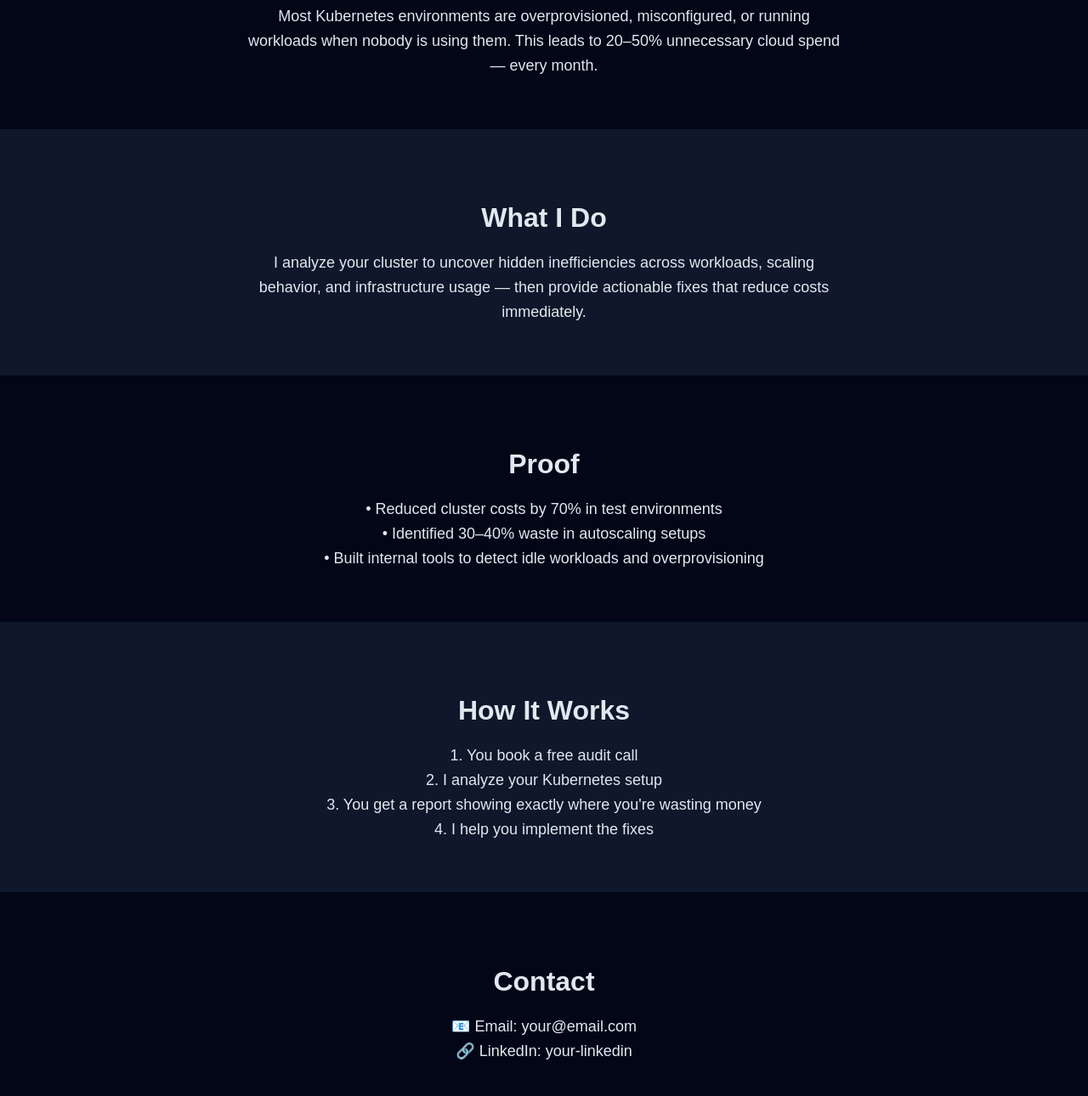
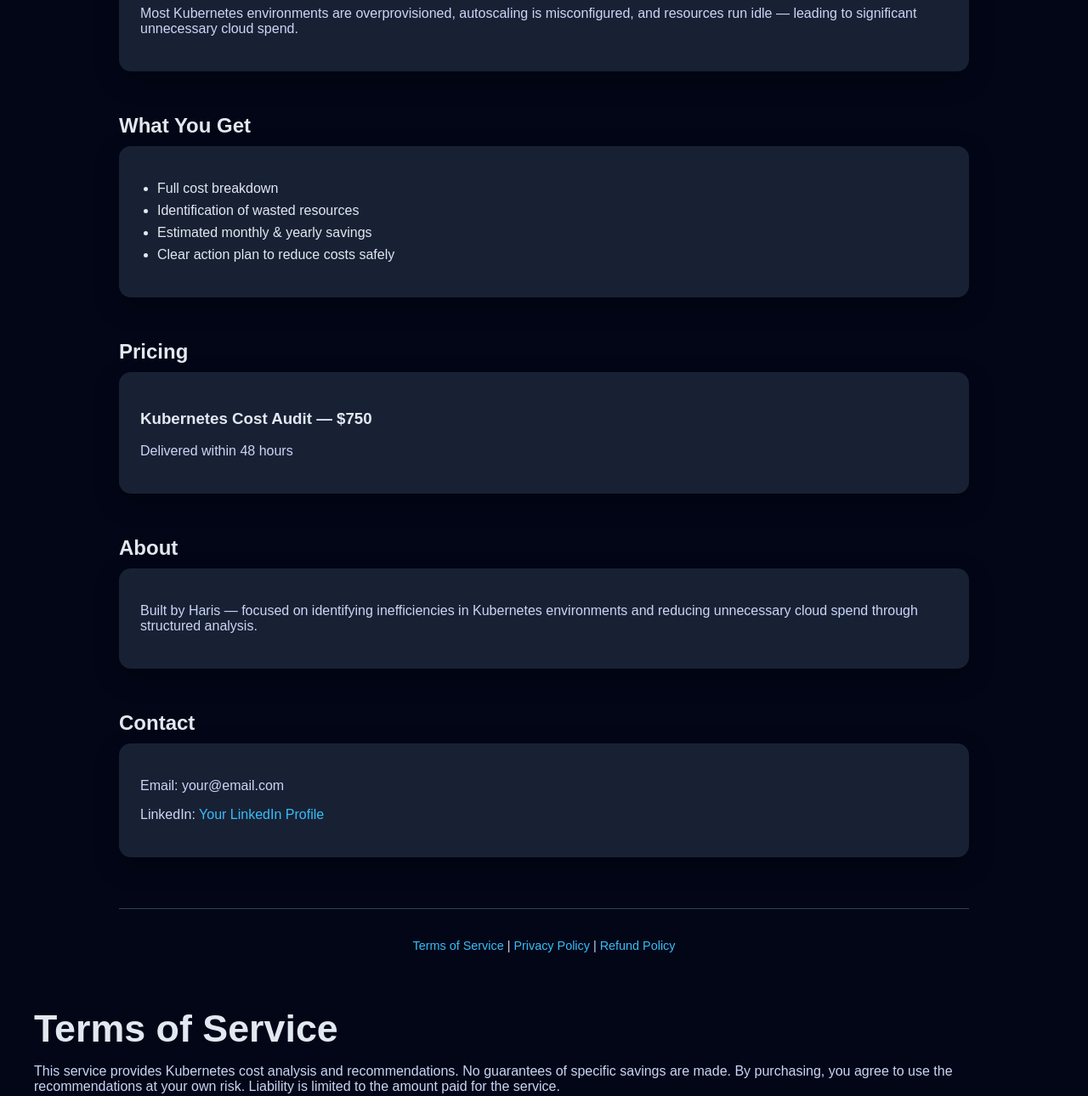
Before and after one commit to harismaplewest/maplewestlandingpage, a plain HTML site: page index.html in a window 1280 px wide. Shown: the part 539-1829 px from the top of the page at 85% size. Drawn offline with Linux system fonts and the light colour scheme.

Commit message:
Update index.html

```diff
--- a/index.html
+++ b/index.html
@@ -2,133 +2,121 @@
 <html lang="en">
 <head>
   <meta charset="UTF-8">
-  <title>MapleOps | Kubernetes Cost Optimization</title>
   <meta name="viewport" content="width=device-width, initial-scale=1.0">
-
+  <title>Kubernetes Cost Audit</title>
   <style>
-    body {
-      margin: 0;
-      font-family: Arial, sans-serif;
-      background: #0f172a;
-      color: #e2e8f0;
-    }
-
-    header {
-      padding: 80px 20px;
-      text-align: center;
-    }
-
-    h1 {
-      font-size: 48px;
-      margin-bottom: 20px;
-    }
-
-    h2 {
-      font-size: 32px;
-      margin-bottom: 20px;
-    }
-
-    p {
-      font-size: 18px;
-      max-width: 700px;
-      margin: auto;
-      line-height: 1.6;
-    }
-
-    .btn {
-      display: inline-block;
-      margin-top: 30px;
-      padding: 14px 28px;
-      background: #22c55e;
-      color: black;
-      text-decoration: none;
-      border-radius: 8px;
-      font-weight: bold;
-    }
-
-    section {
-      padding: 60px 20px;
-      text-align: center;
-    }
-
-    .dark {
-      background: #020617;
-    }
-
-    footer {
-      padding: 40px 20px;
-      font-size: 14px;
-      text-align: center;
-      border-top: 1px solid #334155;
-    }
-
-    a {
-      color: #22c55e;
-    }
+    body { font-family: Inter, Arial, sans-serif; margin:0; background:linear-gradient(135deg,#0f172a,#020617); color:#e2e8f0; }
+    .container { max-width: 1000px; margin: auto; padding: 20px; }
+    h1 { font-size: 2.8em; margin-bottom:10px; }
+    h2 { margin-bottom:10px; }
+    p { color:#cbd5f5; }
+    .hero { text-align:center; padding:80px 20px; }
+    .btn { background:#22c55e; color:#000; padding:14px 24px; border-radius:10px; text-decoration:none; font-weight:bold; display:inline-block; margin-top:20px; }
+    .section { margin:50px 0; }
+    .card { background:rgba(30,41,59,0.8); padding:25px; border-radius:14px; margin-bottom:20px; box-shadow:0 10px 30px rgba(0,0,0,0.3); }
+    ul { padding-left:20px; }
+    li { margin-bottom:8px; }
+    footer { margin-top:60px; padding-top:20px; border-top:1px solid #334155; text-align:center; font-size:0.9em; }
+    a { color:#38bdf8; text-decoration:none; }
   </style>
 </head>
-
 <body>
 
-<header>
-  <h1>Cut 20–50% of Your Kubernetes Costs</h1>
-  <p>
-    I help companies identify and eliminate wasted cloud spend in Kubernetes clusters —
-    without impacting performance or reliability.
-  </p>
-  <a class="btn" href="https://calendly.com/YOUR-LINK">Book a Free Audit</a>
-</header>
+<div class="container">
 
-<section class="dark">
+  <div class="hero">
+    <h1>Cut Your Kubernetes Costs by 20–50%</h1>
+    <p>48-hour audit showing exactly where you're overpaying — and how to fix it</p>
+    <a href="#contact" class="btn">Get Started</a>
+  </div>
+
+  <div class="section">
     <h2>The Problem</h2>
-  <p>
-    Most Kubernetes environments are overprovisioned, misconfigured, or running workloads
-    when nobody is using them. This leads to 20–50% unnecessary cloud spend — every month.
-  </p>
-</section>
+    <div class="card">
+      <p>Most Kubernetes environments are overprovisioned, autoscaling is misconfigured, and resources run idle — leading to significant unnecessary cloud spend.</p>
+    </div>
+  </div>
 
-<section>
-  <h2>What I Do</h2>
-  <p>
-    I analyze your cluster to uncover hidden inefficiencies across workloads, scaling behavior,
-    and infrastructure usage — then provide actionable fixes that reduce costs immediately.
-  </p>
-</section>
+  <div class="section">
+    <h2>What You Get</h2>
+    <div class="card">
+      <ul>
+        <li>Full cost breakdown</li>
+        <li>Identification of wasted resources</li>
+        <li>Estimated monthly & yearly savings</li>
+        <li>Clear action plan to reduce costs safely</li>
+      </ul>
+    </div>
+  </div>
 
-<section class="dark">
-  <h2>Proof</h2>
-  <p>
-    • Reduced cluster costs by 70% in test environments<br>
-    • Identified 30–40% waste in autoscaling setups<br>
-    • Built internal tools to detect idle workloads and overprovisioning
-  </p>
-</section>
+  <div class="section">
+    <h2>Pricing</h2>
+    <div class="card">
+      <h3>Kubernetes Cost Audit — $750</h3>
+      <p>Delivered within 48 hours</p>
+    </div>
+  </div>
 
-<section>
-  <h2>How It Works</h2>
-  <p>
-    1. You book a free audit call<br>
-    2. I analyze your Kubernetes setup<br>
-    3. You get a report showing exactly where you're wasting money<br>
-    4. I help you implement the fixes
-  </p>
-</section>
+  <div class="section">
+    <h2>About</h2>
+    <div class="card">
+      <p>Built by Haris — focused on identifying inefficiencies in Kubernetes environments and reducing unnecessary cloud spend through structured analysis.</p>
+    </div>
+  </div>
 
-<section class="dark">
+  <div class="section" id="contact">
     <h2>Contact</h2>
-  <p>
-    📧 Email: your@email.com<br>
-    🔗 LinkedIn: your-linkedin<br>
-  </p>
-</section>
+    <div class="card">
+      <p>Email: your@email.com</p>
+      <p>LinkedIn: <a href="#">Your LinkedIn Profile</a></p>
+    </div>
+  </div>
 
   <footer>
     <p>
-    © 2026 MapleOps. All rights reserved.<br><br>
       <a href="terms.html">Terms of Service</a> |
-    <a href="privacy.html">Privacy Policy</a>
+      <a href="privacy.html">Privacy Policy</a> |
+      <a href="refund.html">Refund Policy</a>
     </p>
   </footer>
 
+</div>
+
 </body>
 </html>
+
+<!-- TERMS PAGE -->
+
+<!-- Save as terms.html -->
+<!DOCTYPE html>
+<html lang="en">
+<head><meta charset="UTF-8"><title>Terms</title></head>
+<body style="font-family:Arial;background:#020617;color:#e2e8f0;padding:40px;">
+<h1>Terms of Service</h1>
+<p>This service provides Kubernetes cost analysis and recommendations. No guarantees of specific savings are made. By purchasing, you agree to use the recommendations at your own risk. Liability is limited to the amount paid for the service.</p>
+</body>
+</html>
+
+<!-- PRIVACY PAGE -->
+
+<!-- Save as privacy.html -->
+<!DOCTYPE html>
+<html lang="en">
+<head><meta charset="UTF-8"><title>Privacy</title></head>
+<body style="font-family:Arial;background:#020617;color:#e2e8f0;padding:40px;">
+<h1>Privacy Policy</h1>
+<p>We collect basic contact information such as email for communication purposes only. Your data is not sold or shared. For questions, contact your@email.com.</p>
+</body>
+</html>
+
+<!-- REFUND PAGE -->
+
+<!-- Save as refund.html -->
+<!DOCTYPE html>
+<html lang="en">
+<head><meta charset="UTF-8"><title>Refund</title></head>
+<body style="font-family:Arial;background:#020617;color:#e2e8f0;padding:40px;">
+<h1>Refund Policy</h1>
+<p>All sales are final once work has begun. If cancellation is requested before work starts, a refund may be issued.</p>
+</body>
+</html>
```
Lines whose indentation alone changed are shown as unchanged.
